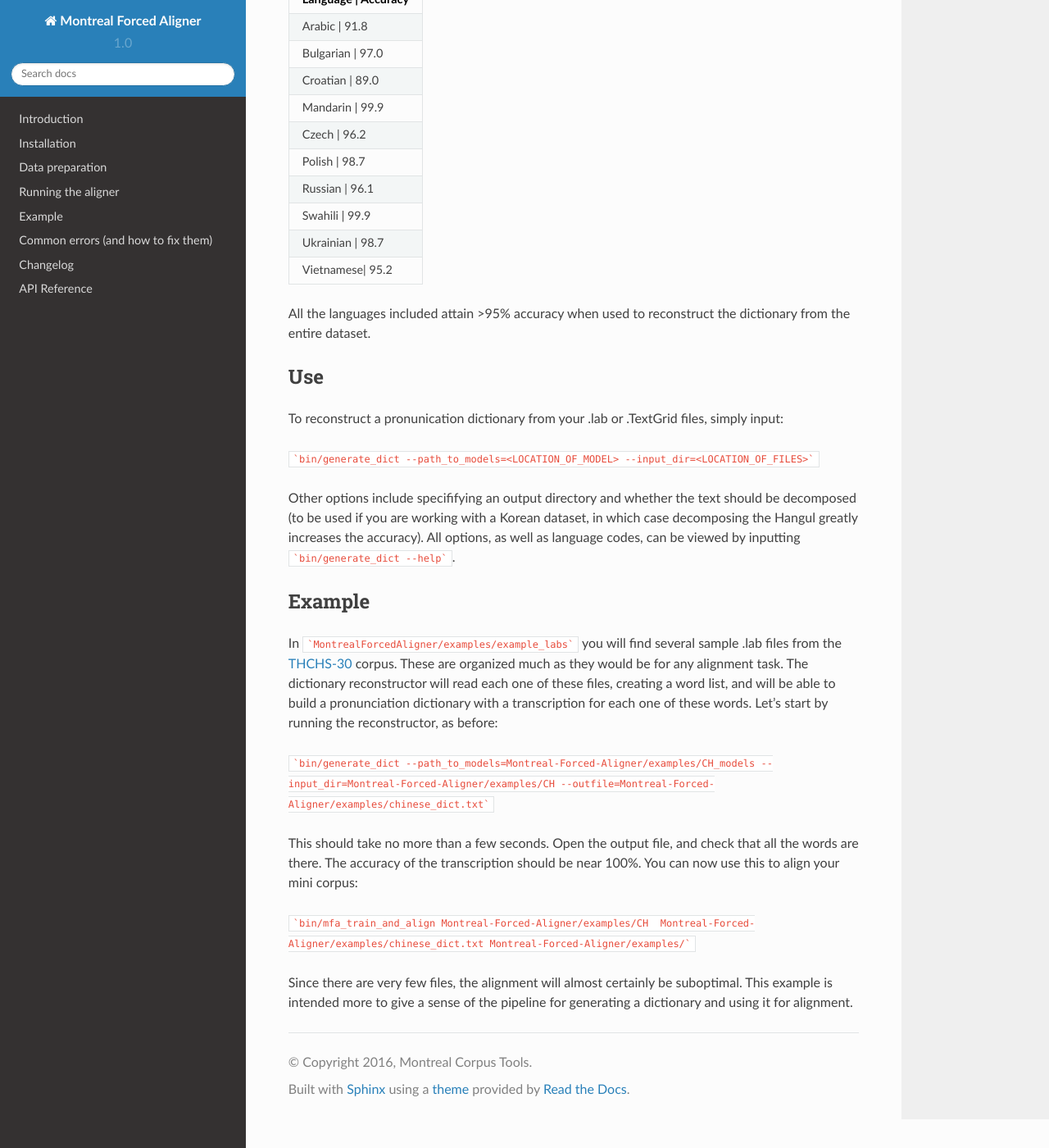
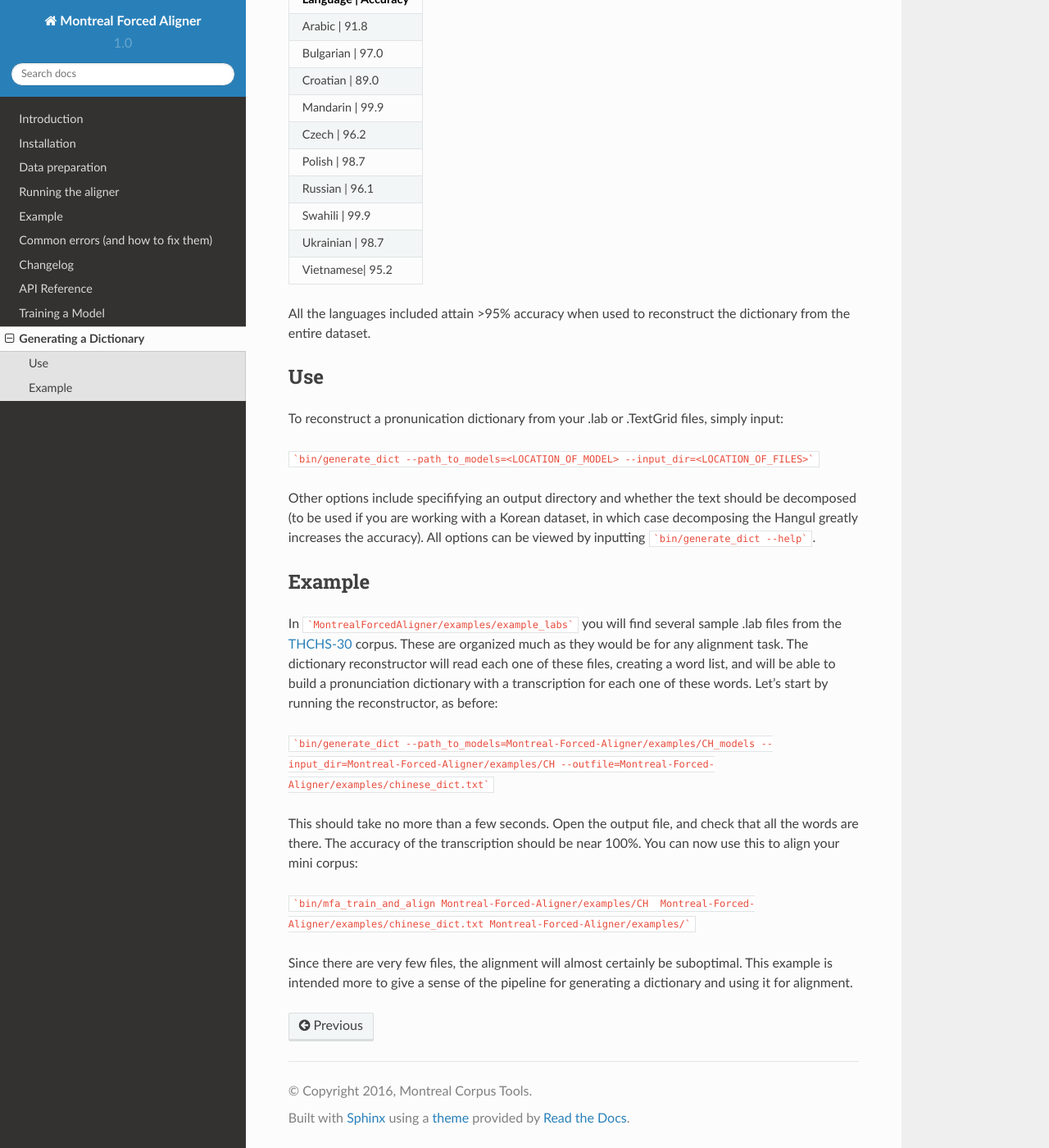
Before and after one commit to MontrealCorpusTools/Montreal-Forced-Aligner, a Sphinx documentation site: the page built from docs/source/dictionary_generating.rst, in a window 1280 px wide and 1400 px high, scrolled down 369 px. Shown: the whole window at 82% size. Built offline with Sphinx 7.4.7 and the Read the Docs theme 2.0.0, drawn with Linux system fonts in a browser that asks for light colours.

Commit message:
update documentation

````diff
--- a/docs/source/dictionary_generating.rst
+++ b/docs/source/dictionary_generating.rst
@@ -45,7 +45,7 @@ To reconstruct a pronunication dictionary from your .lab or .TextGrid files, sim
 
 ```bin/generate_dict --path_to_models=<LOCATION_OF_MODEL> --input_dir=<LOCATION_OF_FILES>```
 
-Other options include specififying an output directory and whether the text should be decomposed (to be used if you are working with a Korean dataset, in which case decomposing the Hangul greatly increases the accuracy). All options, as well as language codes, can be viewed by inputting ```bin/generate_dict --help```.
+Other options include specififying an output directory and whether the text should be decomposed (to be used if you are working with a Korean dataset, in which case decomposing the Hangul greatly increases the accuracy). All options can be viewed by inputting ```bin/generate_dict --help```.
 
 
 Example
--- a/docs/source/index.rst
+++ b/docs/source/index.rst
@@ -19,6 +19,8 @@ Contents:
    commonerrors.rst
    changelog.rst
    apireference.rst
+   model_training.rst
+   dictionary_generating.rst
 
 
 Indices and tables
````
Also changed, not shown: docs/source/model_training.rst (added, +29 -0 lines).
